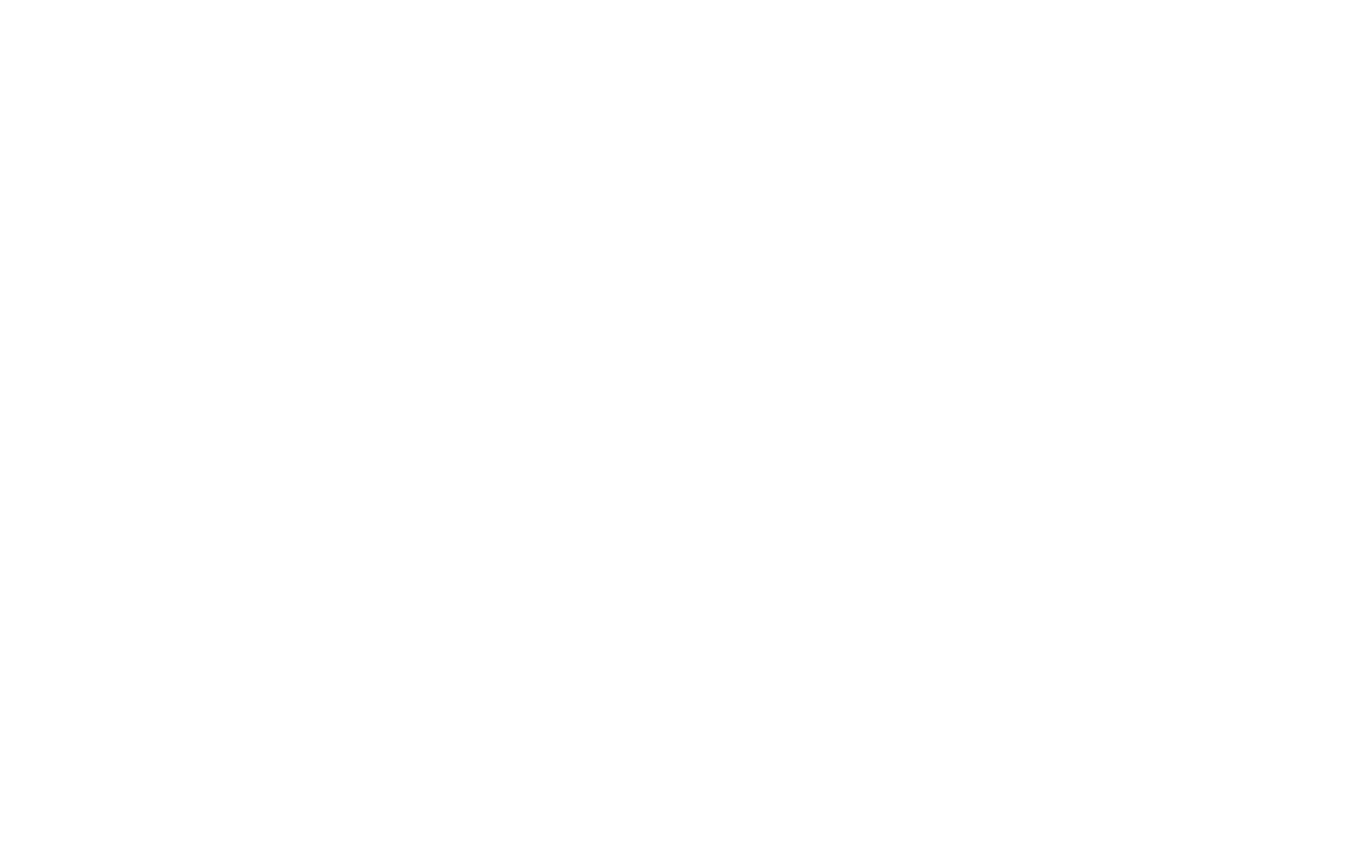
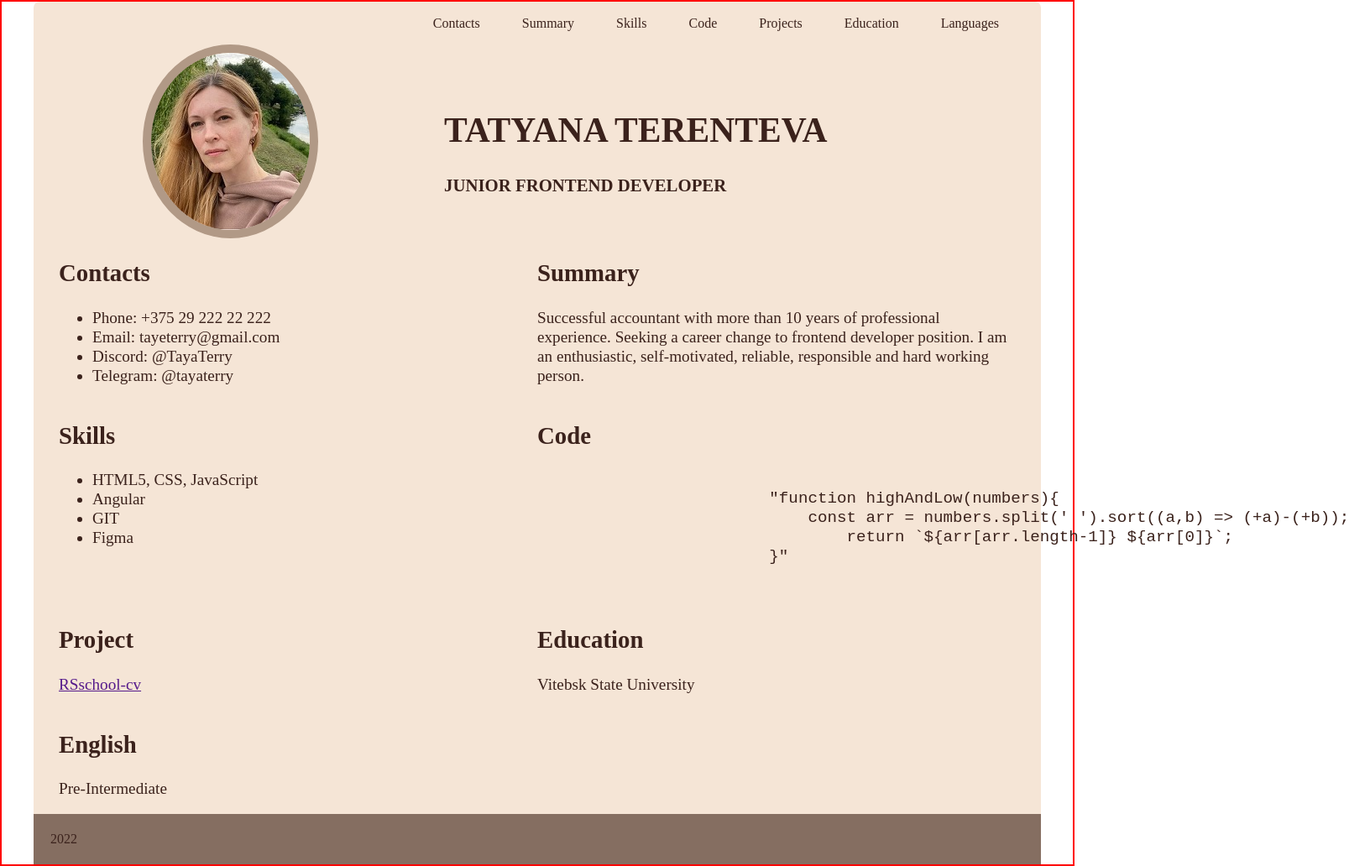
Before and after one commit to TanyaTerenteva/rsschool-cv, a plain HTML site: page index.html in a window 1280 px wide. Shown: the whole page at 84% size, 1607 px wide, since content can reach past the window. Before the commit the page ends 800 px from the top, so only its background shows below. Drawn offline with Linux system fonts and the light colour scheme; a web font is replaced by a local one.

Commit message:
feat: add information

```diff
--- /dev/null
+++ b/css/style.css
@@ -0,0 +1,140 @@
+/* montserrat-300 - latin */
+@font-face {
+    font-family: 'Montserrat';
+    font-style: normal;
+    font-weight: 300;
+    src: local(''),
+         url('../fonts/montserrat-v25-latin-300.woff2') format('woff2'), /* Chrome 26+, Opera 23+, Firefox 39+ */
+         url('../fonts/montserrat-v25-latin-300.woff') format('woff'); /* Chrome 6+, Firefox 3.6+, IE 9+, Safari 5.1+ */
+  }
+  /* montserrat-regular - latin */
+  @font-face {
+    font-family: 'Montserrat';
+    font-style: normal;
+    font-weight: 400;
+    src: local(''),
+         url('../fonts/montserrat-v25-latin-regular.woff2') format('woff2'), /* Chrome 26+, Opera 23+, Firefox 39+ */
+         url('../fonts/montserrat-v25-latin-regular.woff') format('woff'); /* Chrome 6+, Firefox 3.6+, IE 9+, Safari 5.1+ */
+  }
+  /* montserrat-600italic - latin */
+  @font-face {
+    font-family: 'Montserrat';
+    font-style: italic;
+    font-weight: 600;
+    src: local(''),
+         url('../fonts/montserrat-v25-latin-600italic.woff2') format('woff2'), /* Chrome 26+, Opera 23+, Firefox 39+ */
+         url('../fonts/montserrat-v25-latin-600italic.woff') format('woff'); /* Chrome 6+, Firefox 3.6+, IE 9+, Safari 5.1+ */
+  }
+  /* montserrat-800italic - latin */
+  @font-face {
+    font-family: 'Montserrat';
+    font-style: italic;
+    font-weight: 800;
+    src: local(''),
+         url('../fonts/montserrat-v25-latin-800italic.woff2') format('woff2'), /* Chrome 26+, Opera 23+, Firefox 39+ */
+         url('../fonts/montserrat-v25-latin-800italic.woff') format('woff'); /* Chrome 6+, Firefox 3.6+, IE 9+, Safari 5.1+ */
+  }
+
+html {
+    box-sizing: border-box;
+    }
+
+*, *::befor, *::after {
+    box-sizing: inherit;
+}
+
+body {
+    font-family: 'Montserrat';
+    font-style: normal;
+    font-size: 16px;
+    line-height: 1.2;
+    font-weight: normal;
+    color:#3b221c;
+    border: 2px solid red;
+    min-width: 100vh;
+}
+
+.wrapper {
+    max-width: 1200px;
+    background-color: #f5e5d6;
+    margin: 0 auto;
+    border-radius: 7px;
+}
+
+.header {
+    border-radius: 7px;
+    width: 100%;
+}
+
+.header__wrapper {
+    display: flex;
+    flex-wrap: wrap;
+    align-items: center;
+    justify-content: flex-end;
+    margin: 0;
+}
+
+.nav__list {
+    display: flex;
+    flex-wrap: wrap;
+    align-items: center;
+}
+
+.nav_item {
+    list-style-type: none;
+    margin-right: 50px;
+}
+
+.nav_link {
+    font-size: 1rem;
+    font-weight: 400;
+    color: #3b221c;
+    text-decoration: none;
+}
+
+.nav_link:hover, nav_link:active {
+    opacity: .75;
+}
+
+.main__container {
+    display: flex;
+    flex-wrap: wrap;
+    padding: 0 30px;
+   }
+   .section {
+    width: 50%;
+    font-size: 1.2rem;
+  }
+
+
+.section__logo {
+    display: flex;
+    flex-wrap: wrap;
+    justify-content: space-between;
+}
+
+.logo {
+    border-radius: 50%;
+    border: 10px solid #b19986;
+    margin-left: 100px;
+}
+
+.name {
+    font-weight: 700;
+    font-size: 1.3rem;
+    text-transform: uppercase;
+    color: #3b221c;
+    margin-left: 150px;
+    margin-bottom: 10px;
+    padding-top: 50px;
+}
+
+.pre {
+    margin: 0;
+    padding: 0;
+}
+
+.footer {
+    background-color: #856e61;
+    padding: 20px;
+}
--- a/index.html
+++ b/index.html
@@ -4,7 +4,90 @@
     <meta charset="UTF-8">
     <meta http-equiv="X-UA-Compatible" content="IE=edge">
     <meta name="viewport" content="width=device-width, initial-scale=1.0">
-    <title>Document</title>
+    <title>CV</title>
+    <link rel="stylesheet" type="text/css" href="css/normalize.css">
+    <link rel="stylesheet" href="css/style.css">
+    <link rel="icon" href="assets/favicon.ico">
 </head>
-<body></body>
+<body>
+    <div class="wrapper">
+    <header class="header">
+        <div class="header__wrapper">
+            <nav>
+                <ul class="nav__list">
+                    <li class="nav_item"><a href="#!" class="nav_link">Contacts</a></li>
+                    <li class="nav_item"><a href="#!" class="nav_link">Summary</a></li>
+                    <li class="nav_item"><a href="#!" class="nav_link">Skills</a></li>
+                    <li class="nav_item"><a href="#!" class="nav_link">Code</a></li>
+                    <li class="nav_item"><a href="#!" class="nav_link">Projects</a></li>
+                    <li class="nav_item"><a href="#!" class="nav_link">Education</a></li>
+                    <li class="nav_item"><a href="#!" class="nav_link">Languages</a></li>
+                </ul>
+            </nav>
+        </div>
+
+    </header>
+    <main class="main">
+        <div class="main__container">
+            <section class="section__logo">
+                <img src="./assets/img/photo.jpg" alt="foto" class="logo">
+                <div class="name">
+                    <h1>Tatyana Terenteva</h1>
+                    <p class="logo__prof">Junior Frontend Developer</p>
+                </div>
+            </section>
+            <section class="section">
+                <h2>Contacts</h2>
+                <ul>
+                    <li>Phone: +375 29 222 22 222</li>
+                    <li>Email: tayeterry@gmail.com</li>
+                    <li>Discord: @TayaTerry</li>
+                    <li>Telegram: @tayaterry</li>
+                </ul>
+            </section>
+            <section class="section">
+                <h2>Summary</h2>
+                <p>Successful accountant with more than 10 years of professional experience. Seeking a career change to frontend developer position. I am an enthusiastic, self-motivated, reliable, responsible and hard working person.</p>
+            </section>
+            <section class="section">
+                <h2>Skills</h2>
+                <ul>
+                    <li>HTML5, CSS, JavaScript</li>
+                    <li>Angular</li>
+                    <li>GIT</li>
+                    <li>Figma</li>
+                </ul>
+            </section>
+            <section class="section">
+                <h2>Code</h2>
+                <pre class="pre">
+                    <code>
+                        "function highAndLow(numbers){
+                            const arr = numbers.split(' ').sort((a,b) => (+a)-(+b));
+                                return `${arr[arr.length-1]} ${arr[0]}`;
+                        }"
+                    </code>
+                </pre>
+            </section>
+            <section class="section">
+                <h2>Project</h2>
+                <a href="">RSschool-cv</a>
+            </section>
+            <section class="section">
+                <h2>Education</h2>
+                <p>Vitebsk State University</p>
+            </section>
+            <section class="section">
+                <h2>English</h2>
+                <p>Pre-Intermediate</p>
+            </section>
+
+        </div>
+
+
+    </main>
+    <footer class="footer">
+        2022</footer>
+    </div>
+</body>
 </html>
--- a/style.css
+++ /dev/null
@@ -1,6 +0,0 @@
-html {
-    box-sizing: border-box;
-    }
-*, *::befor, *::after {
-    box-sizing: inherit;
-}
```
Also changed, not shown: assets/favicon.ico (added), assets/fonts/montserrat-v25-latin-300.woff (added), assets/fonts/montserrat-v25-latin-300.woff2 (added), assets/fonts/montserrat-v25-latin-600italic.woff (added), assets/fonts/montserrat-v25-latin-600italic.woff2 (added), assets/fonts/montserrat-v25-latin-800italic.woff (added), assets/fonts/montserrat-v25-latin-800italic.woff2 (added), assets/fonts/montserrat-v25-latin-regular.woff (added), assets/fonts/montserrat-v25-latin-regular.woff2 (added), assets/img/photo.jpg (added), assets/svg/rs_school_js.svg (added), css/normalize.css (added).
